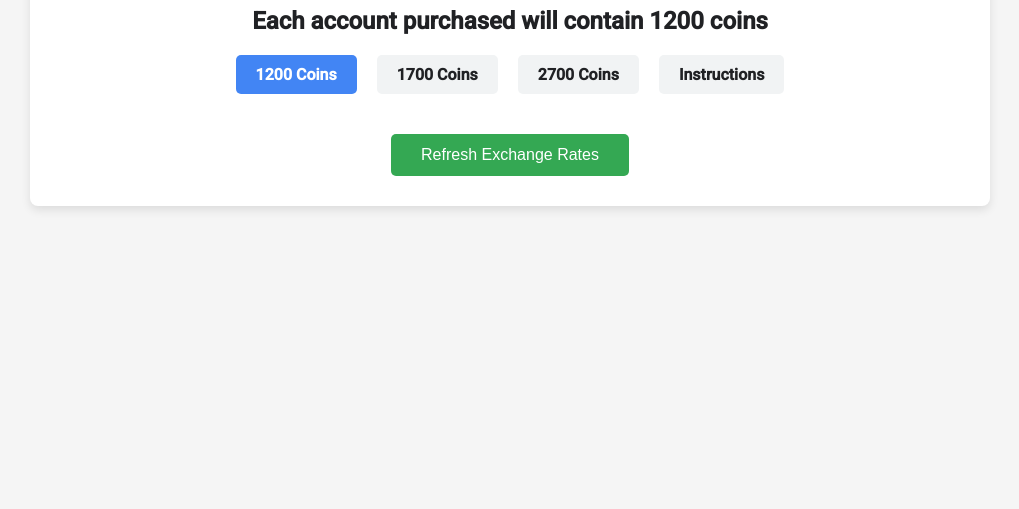
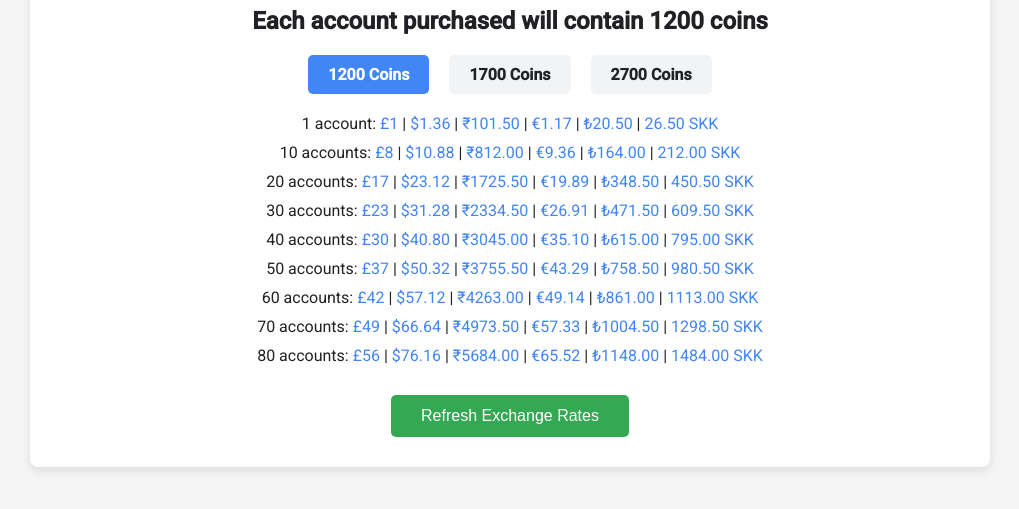
Before and after one commit to coinmaster202/coinmaster, a plain HTML site: page index.html in a window 1280 px wide. Both pictures are taken after a click on the element "1200 Coins". Shown: the part 81-590 px from the top of the page, without its empty margins (130-1149 px from the left). Drawn offline with Linux system fonts and the light colour scheme.

Commit message:
Update index.html

```diff
--- a/index.html
+++ b/index.html
@@ -15,10 +15,6 @@
             text-align: center;
         }
 
-        h1, h2 {
-            margin: 10px;
-        }
-
         .container {
             width: 90%;
             max-width: 900px;
@@ -28,6 +24,10 @@
             border-radius: 8px;
             box-shadow: 0 4px 10px rgba(0, 0, 0, 0.1);
             position: relative;
+        }
+
+        h1, h2 {
+            margin: 10px;
         }
 
         .tabs {
@@ -51,6 +51,19 @@
             color: #ffffff;
         }
 
+        #prices {
+            margin-top: 20px;
+        }
+
+        .price-item {
+            margin: 10px 0;
+            font-size: 16px;
+        }
+
+        .currency {
+            color: #4285f4;
+        }
+
         #refreshButton {
             margin-top: 20px;
             padding: 12px 30px;
@@ -60,10 +73,6 @@
             border-radius: 5px;
             font-size: 16px;
             cursor: pointer;
-        }
-
-        #prices, .instructions, .coming-soon {
-            margin-top: 20px;
         }
 
         .translation-container {
@@ -80,115 +89,135 @@
             border-radius: 5px;
             font-size: 14px;
         }
-
-        .dropdown:hover {
-            background-color: #d2e3fc;
-        }
-
-        .instructions {
-            display: none;
-            text-align: left;
-            font-size: 16px;
-        }
     </style>
 </head>
 <body>
     <div class="container">
         <div class="translation-container">
             <label for="languageSelect" style="font-size: 14px;">Translate: </label>
-            <select id="languageSelect" class="dropdown" onchange="translateContent()">
+            <select id="languageSelect" class="dropdown">
                 <option value="en" selected>English</option>
                 <option value="es">Spanish</option>
                 <option value="fr">French</option>
                 <option value="de">German</option>
+                <option value="tr">Turkish</option>
+                <option value="sk">Slovak</option>
                 <option value="hi">Hindi</option>
             </select>
         </div>
 
-        <h1 id="title">Account Pricing in Different Currencies</h1>
+        <h1>Account Pricing in Different Currencies</h1>
         <h2 id="subtitle">Each account purchased will contain 1200 coins</h2>
 
         <div class="tabs">
             <div class="tab active" id="tab1200" onclick="switchTab('1200')">1200 Coins</div>
             <div class="tab" id="tab1700" onclick="switchTab('1700')">1700 Coins</div>
             <div class="tab" id="tab2700" onclick="switchTab('2700')">2700 Coins</div>
-            <div class="tab" id="tabInstructions" onclick="showInstructions()">Instructions</div>
         </div>
 
-        <div id="pricesContainer">
-            <div id="prices"></div>
-            <button id="refreshButton" onclick="fetchExchangeRates()">Refresh Exchange Rates</button>
-        </div>
-
-        <div class="instructions" id="instructionsContainer">
-            <h2 id="instructionsTitle">Instructions:</h2>
-            <ul>
-                <li id="instruction1">Click on the "1200 Coins", "1700 Coins", or "2700 Coins" tabs to view pricing or availability.</li>
-                <li id="instruction2">Click the "Refresh Exchange Rates" button to update currency conversion rates.</li>
-                <li id="instruction3">Pricing for the 1700 coins tab has been updated with specific details.</li>
-            </ul>
-            <p id="contactInfo">For further assistance with payment, contact @H886ki on Telegram.</p>
-        </div>
+        <div id="prices"></div>
+        <button id="refreshButton" onclick="fetchExchangeRates()">Refresh Exchange Rates</button>
     </div>
 
     <script>
-        const translations = {
-            en: {
-                title: "Account Pricing in Different Currencies",
-                subtitle1200: "Each account purchased will contain 1200 coins",
-                subtitle1700: "Each account purchased will contain 1700 coins",
-                subtitle2700: "Coming Soon",
-                languageLabel: "Translate:",
-                instructionsTitle: "Instructions:",
-                instruction1: "Click on the \"1200 Coins\", \"1700 Coins\", or \"2700 Coins\" tabs to view pricing or availability.",
-                instruction2: "Click the \"Refresh Exchange Rates\" button to update currency conversion rates.",
-                instruction3: "Pricing for the 1700 coins tab has been updated with specific details.",
-                contactInfo: "For further assistance with payment, contact @H886ki on Telegram."
-            },
-            es: {
-                title: "Precios de cuentas en diferentes monedas",
-                subtitle1200: "Cada cuenta comprada contendrá 1200 monedas",
-                subtitle1700: "Cada cuenta comprada contendrá 1700 monedas",
-                subtitle2700: "Próximamente",
-                languageLabel: "Traducir:",
-                instructionsTitle: "Instrucciones:",
-                instruction1: "Haga clic en las pestañas \"1200 monedas\", \"1700 monedas\" o \"2700 monedas\" para ver los precios o disponibilidad.",
-                instruction2: "Haga clic en el botón \"Actualizar tipos de cambio\" para actualizar las tasas de conversión.",
-                instruction3: "Se han actualizado los precios para la pestaña de 1700 monedas con detalles específicos.",
-                contactInfo: "Para obtener más ayuda con el pago, comuníquese con @H886ki en Telegram."
-            },
-            // Additional translations (French, German, Hindi) would be added here.
+        const prices1200 = {
+            "1 account": 1,
+            "10 accounts": 8,
+            "20 accounts": 17,
+            "30 accounts": 23,
+            "40 accounts": 30,
+            "50 accounts": 37,
+            "60 accounts": 42,
+            "70 accounts": 49,
+            "80 accounts": 56
         };
 
+        const prices1700 = {
+            "1 account": 3,
+            "10 accounts": 20,
+            "20 accounts": 40,
+            "30 accounts": 60,
+            "40 accounts": 80,
+            "50 accounts": 100,
+            "60 accounts": 120,
+            "70 accounts": 140,
+            "80 accounts": 160,
+            "90 accounts": 180,
+            "100 accounts": 200,
+            "110 accounts": 220,
+            "120 accounts": 240
+        };
+
+        let exchangeRates = { USD: 1.36, INR: 101.5, EUR: 1.17, TRY: 20.5, SKK: 26.5 }; // Example rates
         let currentTab = '1200';
-        let language = 'en';
+
+        function renderPrices() {
+            const pricesDiv = document.getElementById('prices');
+            pricesDiv.innerHTML = '';
+
+            const prices = currentTab === '1200' ? prices1200 : currentTab === '1700' ? prices1700 : null;
+
+            if (prices) {
+                for (const [accountType, priceGBP] of Object.entries(prices)) {
+                    const priceUSD = (priceGBP * exchangeRates.USD).toFixed(2);
+                    const priceINR = (priceGBP * exchangeRates.INR).toFixed(2);
+                    const priceEUR = (priceGBP * exchangeRates.EUR).toFixed(2);
+                    const priceTRY = (priceGBP * exchangeRates.TRY).toFixed(2);
+                    const priceSKK = (priceGBP * exchangeRates.SKK).toFixed(2);
+
+                    pricesDiv.innerHTML += `
+                        <div class="price-item">
+                            ${accountType}:
+                            <span class="currency">£${priceGBP}</span> |
+                            <span class="currency">$${priceUSD}</span> |
+                            <span class="currency">₹${priceINR}</span> |
+                            <span class="currency">€${priceEUR}</span> |
+                            <span class="currency">₺${priceTRY}</span> |
+                            <span class="currency">${priceSKK} SKK</span>
+                        </div>`;
+                }
+            } else if (currentTab === '2700') {
+                pricesDiv.innerHTML = '<h3>Coming Soon</h3>';
+            }
+        }
+
+        async function fetchExchangeRates() {
+            try {
+                const response = await fetch('https://v6.exchangerate-api.com/v6/e813144600ef51f4b5f66258/latest/GBP');
+                const data = await response.json();
+
+                if (data.result === 'success') {
+                    exchangeRates.USD = data.conversion_rates.USD;
+                    exchangeRates.INR = data.conversion_rates.INR;
+                    exchangeRates.EUR = data.conversion_rates.EUR;
+                    exchangeRates.TRY = data.conversion_rates.TRY;
+                    exchangeRates.SKK = data.conversion_rates.EUR * 26.5; // Approx Slovak conversion logic
+
+                    alert('Exchange rates updated!');
+                    renderPrices();
+                } else {
+                    alert('Failed to fetch exchange rates.');
+                }
+            } catch (error) {
+                alert('Error fetching exchange rates.');
+                console.error(error);
+            }
+        }
 
         function switchTab(tab) {
             document.querySelectorAll('.tab').forEach(t => t.classList.remove('active'));
             document.getElementById(`tab${tab}`).classList.add('active');
-            const subtitle = tab === '1200' ? translations[language].subtitle1200 :
-                             tab === '1700' ? translations[language].subtitle1700 :
-                             translations[language].subtitle2700;
-            document.getElementById('subtitle').textContent = subtitle;
+            currentTab = tab;
+
+            document.getElementById('subtitle').textContent =
+                tab === '1200' ? 'Each account purchased will contain 1200 coins' :
+                tab === '1700' ? 'Each account purchased will contain 1700 coins' :
+                'Coming Soon';
+
+            renderPrices();
         }
 
-        function showInstructions() {
-            document.getElementById('pricesContainer').style.display = 'none';
-            document.getElementById('instructionsContainer').style.display = 'block';
-        }
-
-        function translateContent() {
-            const language = document.getElementById('languageSelect').value;
-            document.getElementById('title').textContent = translations[language].title;
-            document.getElementById('instructionsTitle').textContent = translations[language].instructionsTitle;
-            document.getElementById('instruction1').textContent = translations[language].instruction1;
-            document.getElementById('instruction2').textContent = translations[language].instruction2;
-            document.getElementById('instruction3').textContent = translations[language].instruction3;
-            document.getElementById('contactInfo').textContent = translations[language].contactInfo;
-            switchTab(currentTab);
-        }
-
-        translateContent();
+        renderPrices();
     </script>
 </body>
 </html>
```
